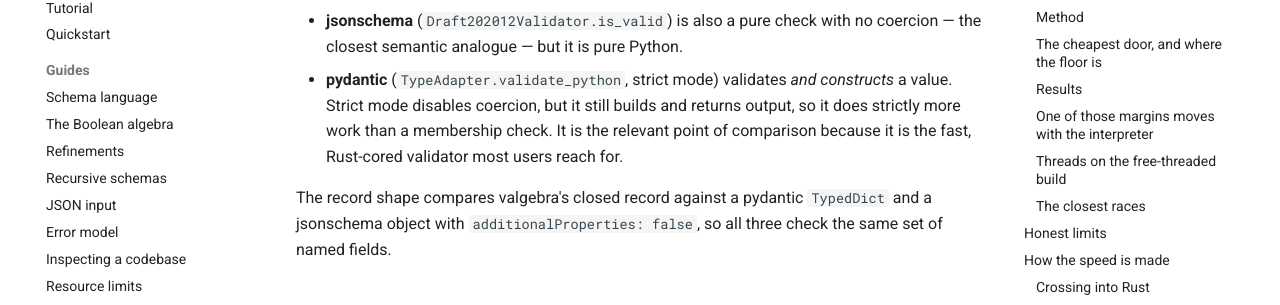
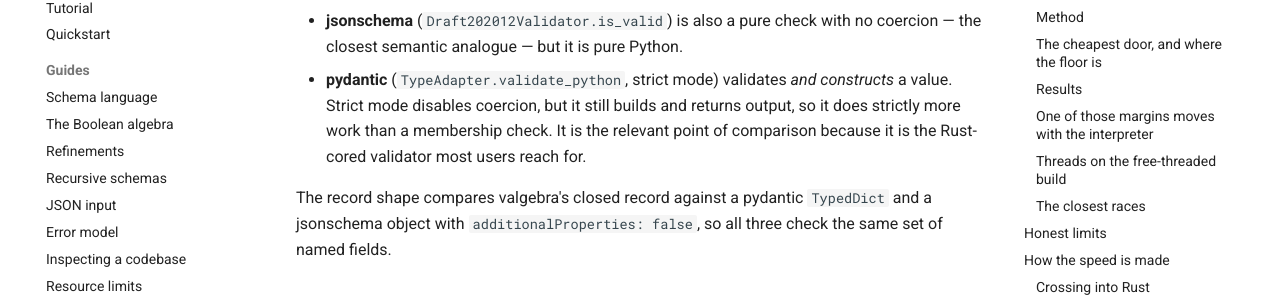
Before and after one commit to ppigazzini/valgebra, an MkDocs documentation site: the page built from docs/11-performance.md, in a window 1280 px wide and 900 px high, scrolled down 1059 px. Shown: the part 190-495 px from the top of the window. Built offline with MkDocs 1.6.1 and Material for MkDocs 9.7.7, drawn with Linux system fonts in a browser that asks for light colours; comment, search, counter and statistics services are not loaded; some of the changed text lies outside the part shown.

Commit message:
docs: the pages claim no speed they do not measure, and recipes run
The pages name what msgspec and pydantic do rather than calling either
fastest, and the rules' reading is described by what it answers rather
than called fast. The re-record commands run in the venv, the comparison
gate's update with the bench group it imports, and the profiling recipe
copies the extension into the venv's package under that interpreter's own
suffix and runs the probe on it.

```diff
--- a/docs/11-performance.md
+++ b/docs/11-performance.md
@@ -58,8 +58,8 @@ work. Read the ratios with that in mind:
 - **pydantic** (`TypeAdapter.validate_python`, strict mode) validates *and
   constructs* a value. Strict mode disables coercion, but it still builds and
   returns output, so it does strictly more work than a membership check. It is
-  the relevant point of comparison because it is the fast, Rust-cored validator
-  most users reach for.
+  the relevant point of comparison because it is the Rust-cored validator most
+  users reach for.
 
 The record shape compares valgebra's closed record against a pydantic
 `TypedDict` and a jsonschema object with `additionalProperties: false`, so all
```
Also changed, not shown: other parts of docs/11-performance.md (+3 -3 lines), README.md (+2 -2 lines), docs/13-foundations.md (+2 -2 lines), docs/README.md (+1 -1 lines), docs/dev/02-decision.md (+1 -1 lines), docs/dev/07-tooling-ci.md (+6 -4 lines).
